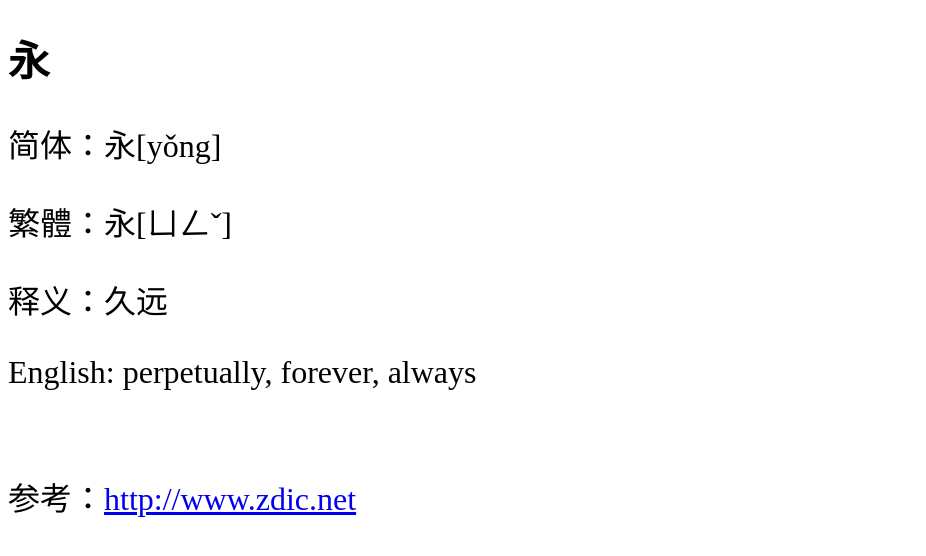
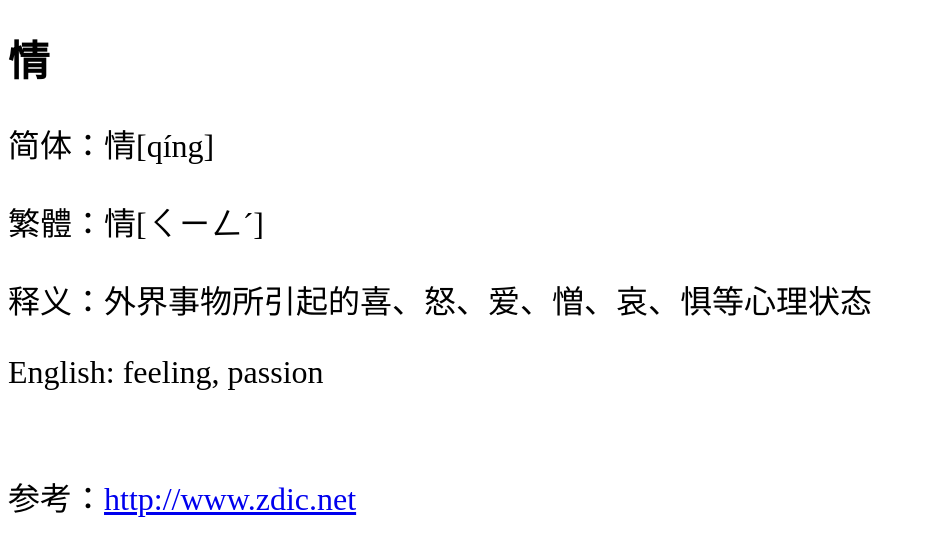
Before and after one commit to shengzhe/livecalligraphy, a Jekyll site: the page built from _posts/2012-08-31-LanTing-187.html, in a window 1280 px wide. Shown: the top 556 px of the page, without its empty margins (0-926 px from the left). Built offline with Jekyll 4.4.1, drawn with Linux system fonts in a browser that asks for light colours; Markdown is read by kramdown in place of the engine named in the settings.

Commit message:
Update 2012-08-31-LanTing-187.html

```diff
--- a/_posts/2012-08-31-LanTing-187.html
+++ b/_posts/2012-08-31-LanTing-187.html
@@ -1,11 +1,11 @@
 ---
 layout: default
-title: 兰亭集序第1个字 (1st character of Lan Ting)
+title: 兰亭集序第187个字 (187th character of Lan Ting)
 ---
-<h1>永</h1>
-<p>简体：永[yǒng]</p>
-<p>繁體：永[ㄩㄥˇ]</p>
-<p>释义：久远</p>
-<p>English: perpetually, forever, always</p>
+<h1>情</h1>
+<p>简体：情[qíng]</p>
+<p>繁體：情[ㄑㄧㄥˊ]</p>
+<p>释义：外界事物所引起的喜、怒、爱、憎、哀、惧等心理状态</p>
+<p>English: feeling, passion</p>
 <br/>
-<p>参考：<a href="http://www.zdic.net/zd/zi/ZdicE6ZdicB0ZdicB8.htm">http://www.zdic.net</a></p>
+<p>参考：<a href="http://www.zdic.net/z/19/js/60C5.htm">http://www.zdic.net</a></p>
```
